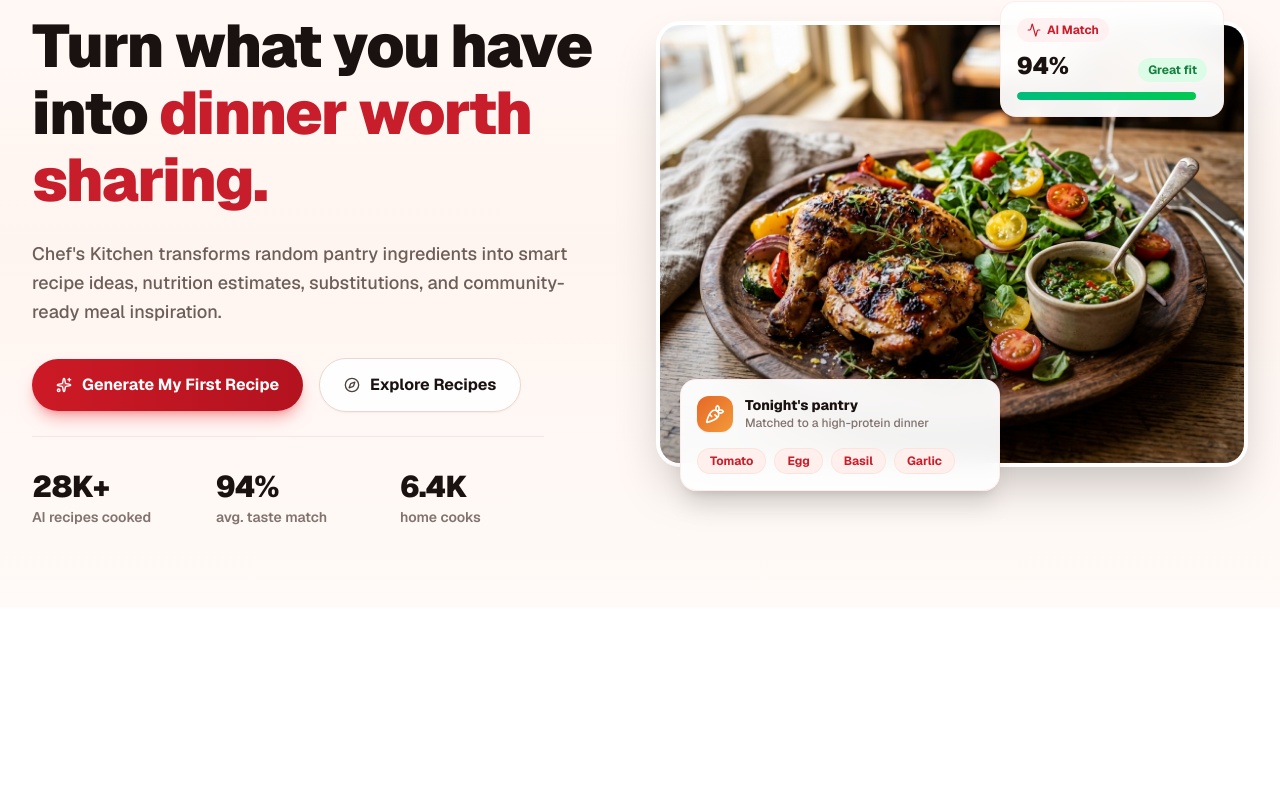
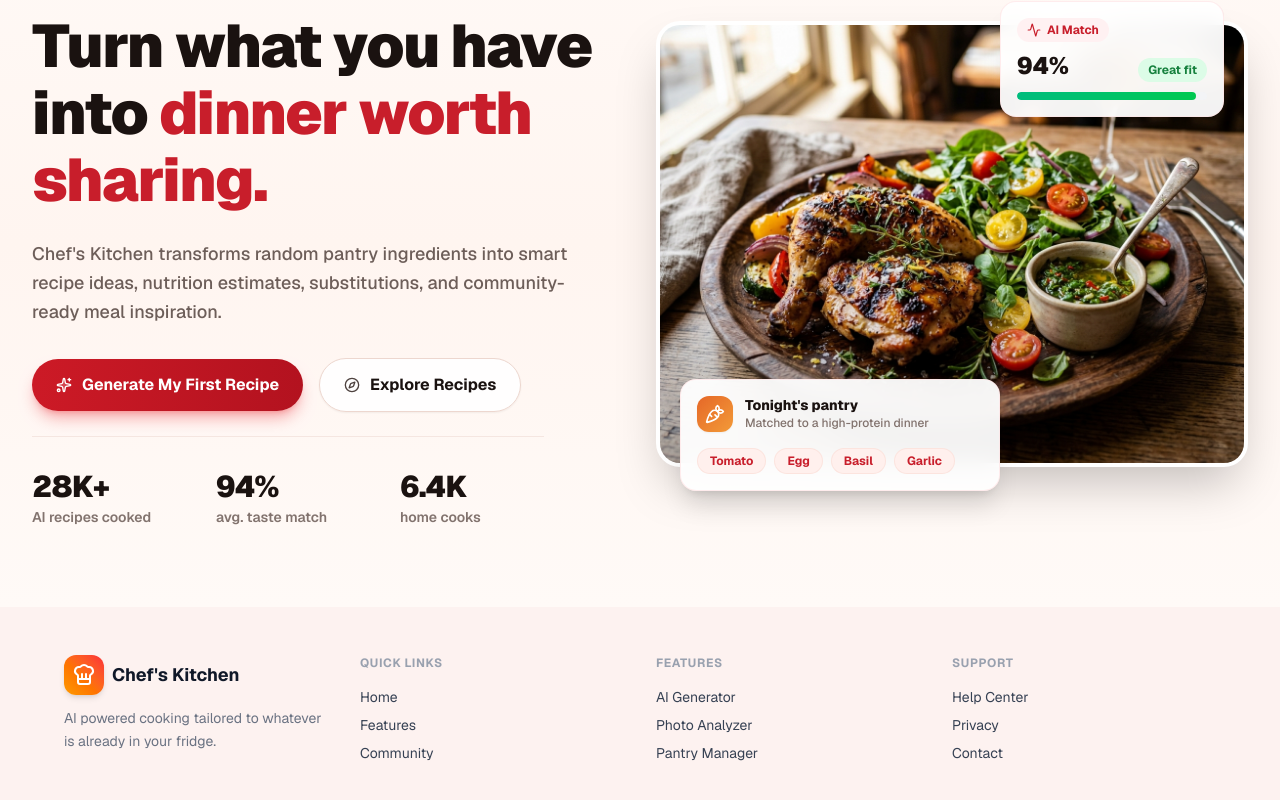
Before and after one commit to raju-codes77/team, a Next.js app: page / in a window 1280 px wide. Shown: the part 200-1000 px from the top of the page. Before the commit the page ends 807 px from the top, so only its background shows below. Built offline with nearby package versions, Linux system fonts and the light colour scheme.

Commit message:
Add Footer component

```diff
--- a/src/app/page.js
+++ b/src/app/page.js
@@ -1,5 +1,6 @@
 import Navbar from "@/components/Navbar";
 import Banner from "@/components/Banner";
+import FooterPage from "@/components/Footer";
 
 export default function Home() {
   return (
@@ -8,6 +9,7 @@ export default function Home() {
       <main>
         <Banner />
       </main>
+      <FooterPage />
     </div>
   );
 }
--- /dev/null
+++ b/src/components/Footer.jsx
@@ -0,0 +1,58 @@
+import React from 'react';
+import { ChefHat, Home, Sparkles, Users, Bot, Image as ImageIcon, Box, HelpCenter, Shield, Mail } from 'lucide-react';
+
+const FooterPage = () => {
+    return (
+        <footer className="bg-[#FDF2F0] py-12 px-6 md:px-16 text-gray-700">
+            <div className="max-w-7xl mx-auto grid grid-cols-1 md:grid-cols-4 gap-8">
+
+                {/* Logo & Description */}
+                <div className="space-y-3">
+                    <div className="flex items-center space-x-2">
+                        {/* ChefHat লোগো আইকন */}
+                        <div className="w-10 h-10 bg-gradient-to-tr from-amber-500 to-red-500 rounded-xl flex items-center justify-center text-white shadow-md">
+                            <ChefHat className="w-6 h-6" />
+                        </div>
+                        <span className="font-bold text-lg text-gray-900">Chef's Kitchen</span>
+                    </div>
+                    <p className="text-sm text-gray-500 leading-relaxed max-w-xs">
+                        AI powered cooking tailored to whatever is already in your fridge.
+                    </p>
+                </div>
+
+                {/* Quick Links */}
+                <div>
+                    <h3 className="text-xs font-bold tracking-wider text-gray-400 uppercase mb-4">Quick Links</h3>
+                    <ul className="space-y-2 text-sm">
+                        <li><a href="#" className="hover:text-gray-900 transition-colors">Home</a></li>
+                        <li><a href="#Features" className="hover:text-gray-900 transition-colors">Features</a></li>
+                        <li><a href="#Community" className="hover:text-gray-900 transition-colors">Community</a></li>
+                    </ul>
+                </div>
+
+                {/* Features */}
+                <div>
+                    <h3 className="text-xs font-bold tracking-wider text-gray-400 uppercase mb-4">Features</h3>
+                    <ul className="space-y-2 text-sm">
+                        <li><a href="#AI-Generator" className="hover:text-gray-900 transition-colors">AI Generator</a></li>
+                        <li><a href="#Photo-Analyzer" className="hover:text-gray-900 transition-colors">Photo Analyzer</a></li>
+                        <li><a href="#Pantry-Manager" className="hover:text-gray-900 transition-colors">Pantry Manager</a></li>
+                    </ul>
+                </div>
+
+                {/* Support */}
+                <div>
+                    <h3 className="text-xs font-bold tracking-wider text-gray-400 uppercase mb-4">Support</h3>
+                    <ul className="space-y-2 text-sm">
+                        <li><a href="#Help-Center" className="hover:text-gray-900 transition-colors">Help Center</a></li>
+                        <li><a href="#Privacy" className="hover:text-gray-900 transition-colors">Privacy</a></li>
+                        <li><a href="#Contact" className="hover:text-gray-900 transition-colors">Contact</a></li>
+                    </ul>
+                </div>
+
+            </div>
+        </footer>
+    );
+};
+
+export default FooterPage;
```
